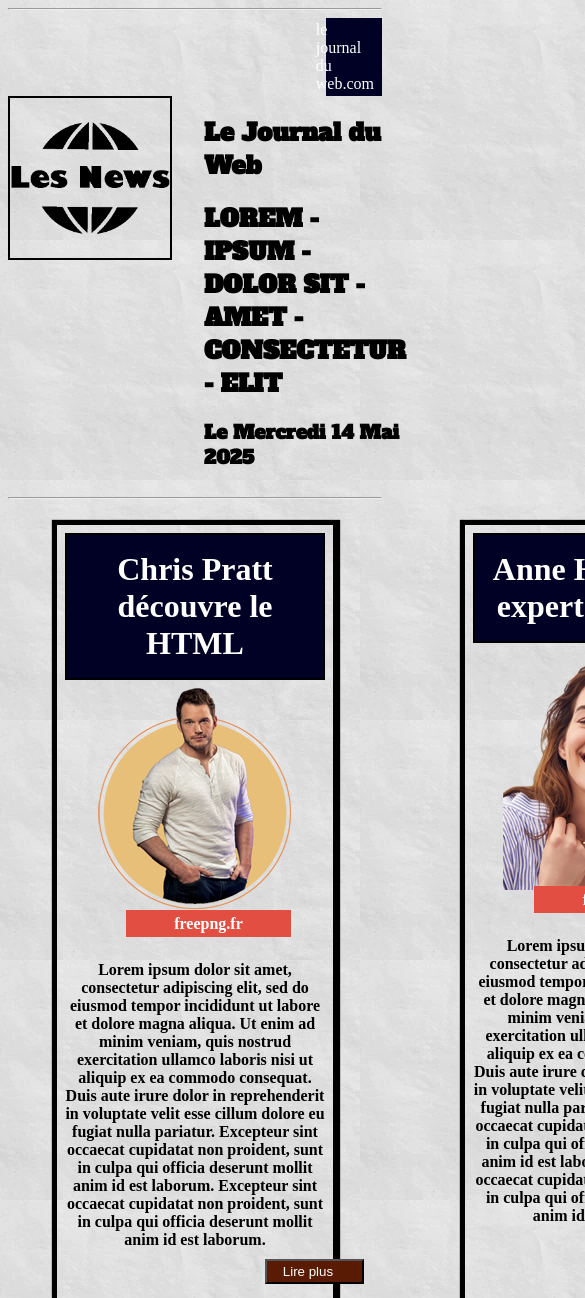
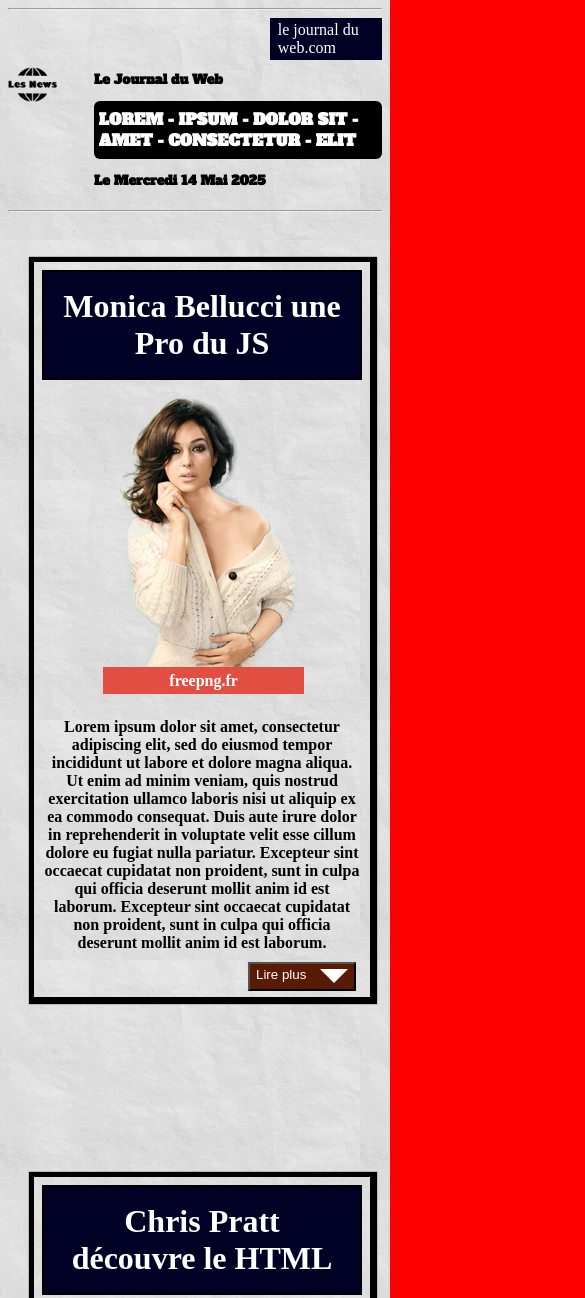
Before and after one commit to William27310/SASS-SCSS, a plain HTML site: page index.html in a window 390 px wide. Shown: the top 1298 px of the page, 585 px wide, since content can reach past the window. Drawn offline with Linux system fonts and the light colour scheme; a web font is replaced by a local one.

Commit message:
sass_deix

```diff
--- a/assets/sass/style.scss
+++ b/assets/sass/style.scss
@@ -2,6 +2,10 @@
 
 body {
     background-image: url(../img/fond.webp);
+
+    @media (max-width: 412px) {
+        background-color: red;
+    }
 }
 
 span:has(+nav) {
@@ -12,6 +16,10 @@ span:has(+nav) {
     padding: 0.2rem 0.5rem;
     margin-left: 85%;
 
+    @media (max-width: 412px) {
+        margin-left: 70%;
+    }
+
 }
 
 nav {
@@ -21,11 +29,48 @@ nav {
 
     .logo img {
         width: 10rem;
-        border: 2px solid black;
+
+        @media (max-width: 412px) {
+            width: 90%;
+        }
+
+    }
+
+    .titles {
+        @media (max-width: 412px) {
+        }
+
+        h1 {
+            @media (max-width: 412px) {
+                font-size: 0.8rem;
+                width: 18rem;
+            }
+
+        }
+
+        h2 {
+            background-color: #000000;
+            color: white;
+            border-radius: 6px;
+            padding: 0.5rem 0.3rem;
+            @media (max-width: 412px) {
+                font-size: 0.98rem;
+            }
+
+        }
+
+        h3 {
+            @media (max-width: 412px) {
+                font-size: 0.8rem;
+            }
+        }
 
     }
 
 }
+
+
+
 
 // Haut de page
 
@@ -75,14 +120,36 @@ section {
                 margin-left: 12.5rem;
                 background-color: #591B04;
                 color: white;
-                padding: 0.2rem 1rem;
-                width: 38%;
+                padding: 0.2rem 0.4rem;
+                width: 34%;
+                height: 4%;
                 text-align: left;
                 position: relative;
                 bottom: 0.4rem;
 
-                .triangle {}
+                @media (max-width: 412px) {
+                    height: 1.8rem;
+                }
+
+                .triangle {
+                    width: 0;
+                    border: 0.9rem solid transparent;
+                    border-top-color: white;
+                    border-bottom-width: 0;
+                    position: relative;
+                    left: 4rem;
+                    bottom: 0.8rem;
+                }
             }
+
+            @media (max-width: 412px) {
+                margin: 1.5rem;
+            }
+        }
+
+        @media (max-width: 800px) {
+            display: flex;
+            flex-flow: column;
         }
     }
 }
```
Also changed, not shown: assets/css/style.css, 1 other file.
